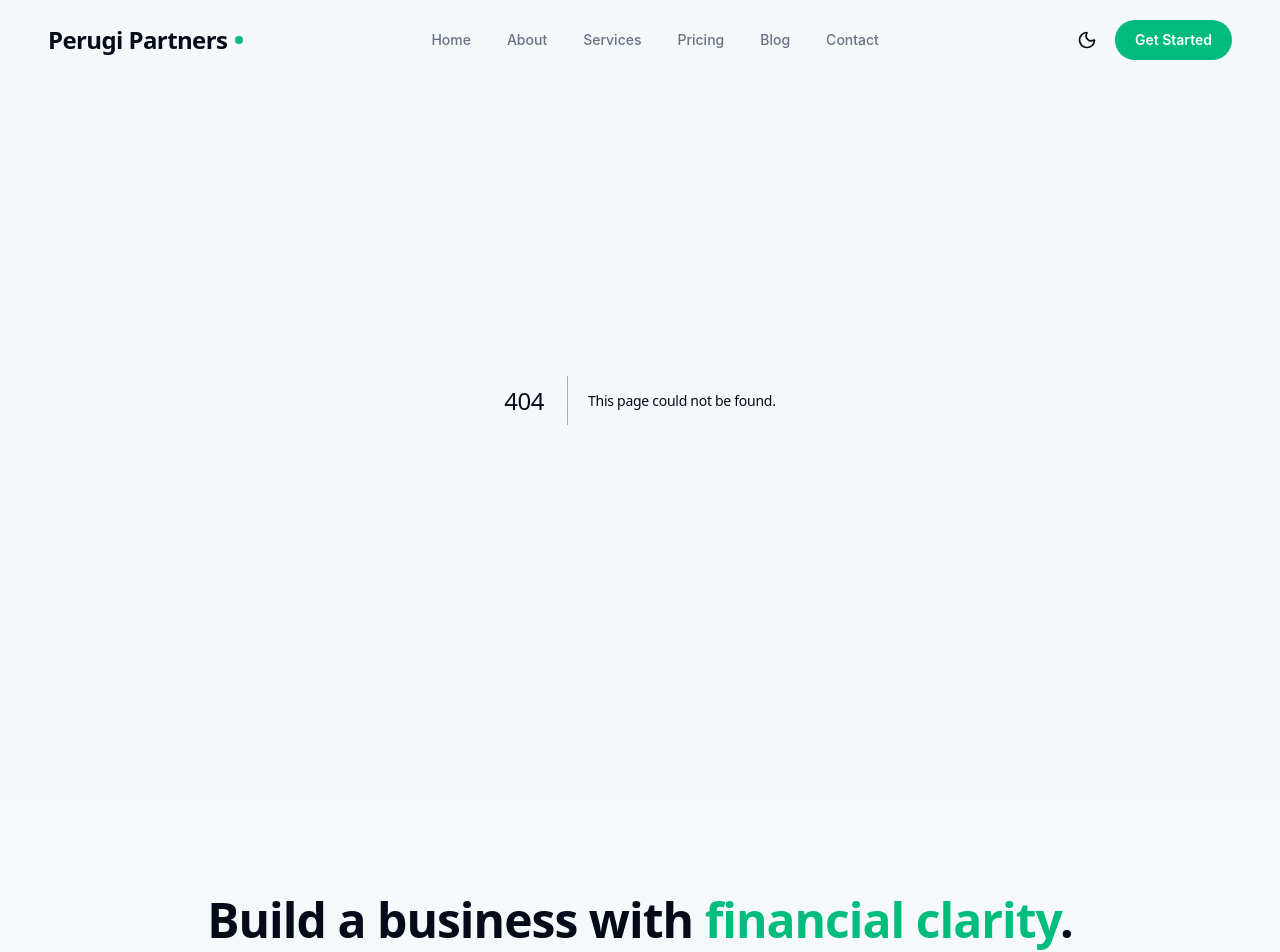
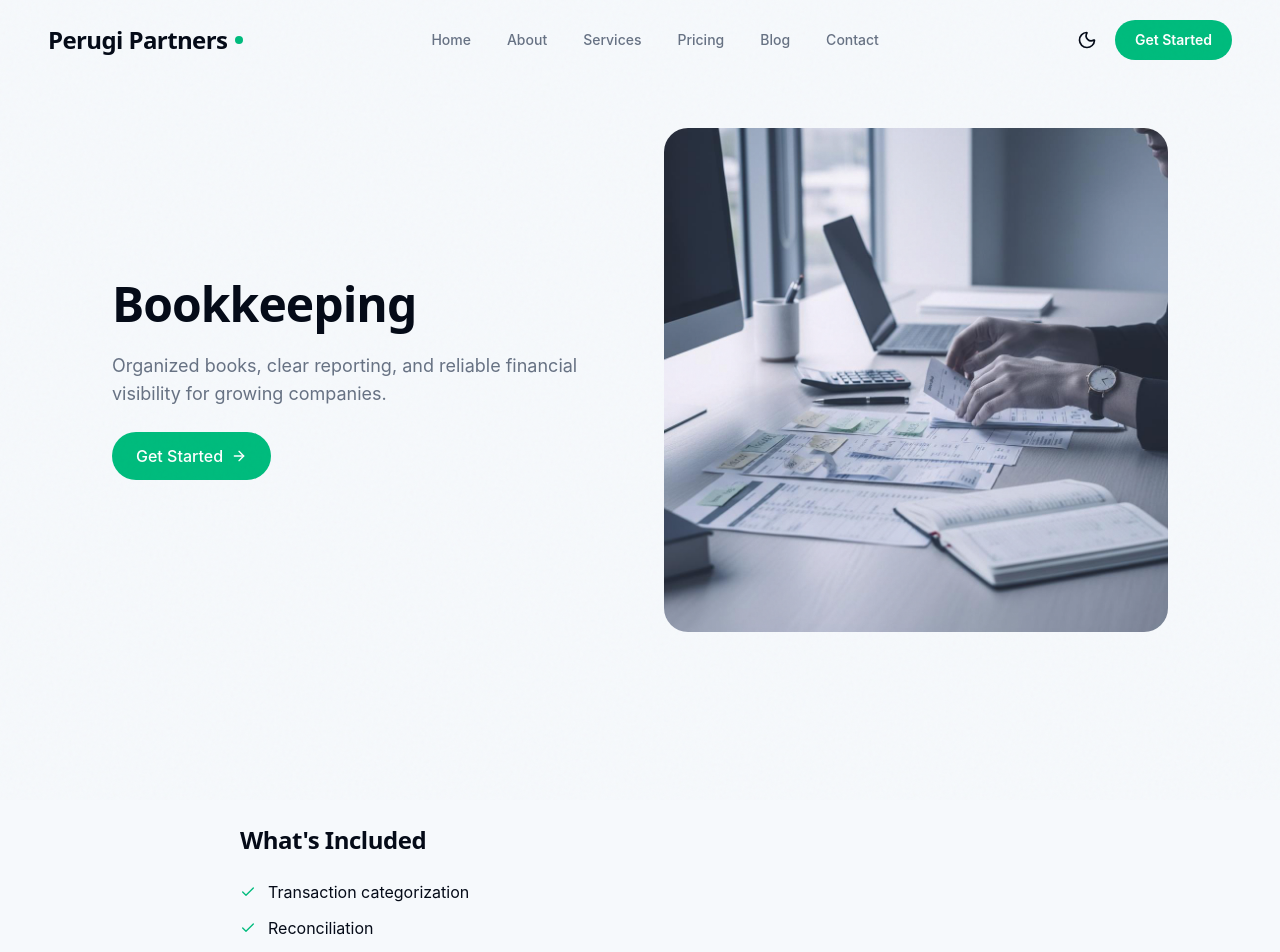
Before and after one commit to JabezRoberts/perugi-next, a Next.js app: page /services/bookkeeping in a window 1280 px wide. Before the commit this address had no page. Shown: the top 952 px of the page. Built offline with nearby package versions, Linux system fonts and the light colour scheme.

Commit message:
Dynamic services page work

```diff
--- a/src/app/constants/services.ts
+++ b/src/app/constants/services.ts
@@ -1,4 +1,4 @@
-import { BookOpen, FileText, Settings } from "lucide-react";
+import { BookOpen, FileText, Settings, BarChart3, Users, Check, TrendingUp, Wallet } from "lucide-react";
 
 export const services = [
   {
@@ -35,3 +35,83 @@ export const services = [
     ],
   },
 ];
+
+
+export const ServicesList = [
+  {
+    slug: 'bookkeeping',
+    title: 'Bookkeeping',
+    description: 'Organized books, clear reporting, and reliable financial visibility for growing companies.',
+    benefits: [
+      'Up-to-date financial records',
+      'Accurate categorization of transactions',
+      'Monthly reconciliation',
+      'Clean expense tracking',
+    ],
+  },
+  {
+    slug: 'financial-reporting',
+    title: 'Financial Reporting',
+    description: 'Clear monthly reports that help you understand business performance.',
+    benefits: [
+      'Profit & Loss statements',
+      'Cash flow summaries',
+      'Balance sheets',
+      'Monthly performance insights',
+    ],
+  },
+  {
+    slug: 'payroll-support',
+    title: 'Payroll Support',
+    description: 'Simple payroll tracking and structured employee payment records.',
+    benefits: [
+      'Payroll tracking system',
+      'Employee payment records',
+      'Clear payroll summaries',
+      'Organized reporting',
+    ],
+  },
+]
+
+export const AllServices = [
+  {
+    title: 'Bookkeeping',
+    slug: 'bookkeeping',
+    description: 'Organized books, clear reporting, and reliable financial visibility for growing companies.',
+    icon: BookOpen,
+    features: ['Transaction categorization', 'Reconciliation', 'Monthly bookkeeping', 'Expense tracking', 'Income tracking'],
+    image: '/images/service-bookkeeping.jpg',
+  },
+  {
+    title: 'Financial Reporting',
+    slug: 'financial-reporting',
+    description: 'Clear monthly reports that help you understand your business performance.',
+    icon: BarChart3,
+    features: ['Profit & Loss statements', 'Balance Sheets', 'Cash Flow summaries', 'Monthly reporting'],
+    image: '/images/service-reporting.jpg',
+  },
+  {
+    title: 'Payroll Support',
+    slug: 'payroll-support',
+    description: 'Streamlined payroll tracking and employee payment record management.',
+    icon: Users,
+    features: ['Payroll tracking', 'Employee payment records', 'Payroll organization', 'Reporting support'],
+    image: '/images/hero-workspace.jpg',
+  },
+  {
+    title: 'Financial Operations Support',
+    slug: 'financial-operations-support',
+    description: 'End-to-end financial operations support for growing businesses.',
+    icon: Wallet,
+    features: ['Expense visibility', 'Financial systems', 'Workflow organization', 'Operational financial tracking'],
+    image: '/images/service-operations.jpg',
+  },
+  {
+    title: 'Business Financial Insights',
+    slug: 'financial-insights',
+    description: 'Data-driven insights to help you make better business decisions.',
+    icon: TrendingUp,
+    features: ['Margin visibility', 'KPI tracking', 'Spending analysis', 'Financial trend analysis'],
+    image: '/images/pricing-hero.jpg',
+  },
+];
--- /dev/null
+++ b/src/app/services/[slug]/page.tsx
@@ -0,0 +1,181 @@
+import { ServicesList } from "@/app/constants/services";
+
+// import { notFound } from 'next/navigation'
+// import Link from 'next/link'
+// import { ArrowRight, Check } from 'lucide-react'
+// // import { services } from '@/data/services'
+
+// export default function ServicePage({ params }: { params: { slug: string } }) {
+//   const service = ServicesList.find((s) => s.slug === params.slug)
+
+//   if (!service) return notFound()
+
+//   return (
+//     <>
+//       {/* HERO */}
+//       <section className="w-full pt-32 pb-16 bg-background">
+//         <div className="w-full px-6 lg:px-12 max-w-4xl mx-auto">
+
+//           <span className="text-xs uppercase tracking-wider text-muted-foreground">
+//             Service
+//           </span>
+
+//           <h1 className="text-4xl lg:text-5xl font-bold mt-3 mb-5 leading-[0.95]">
+//             {service.title}
+//           </h1>
+
+//           <p className="text-muted-foreground text-lg max-w-2xl">
+//             {service.description}
+//           </p>
+
+//           <Link
+//             href="/get-started"
+//             className="inline-flex items-center gap-2 mt-8 px-6 py-3 bg-emerald-500 text-white rounded-full font-semibold hover:scale-105 transition-all"
+//           >
+//             Get Started <ArrowRight className="w-4 h-4" />
+//           </Link>
+//         </div>
+//       </section>
+
+//       {/* BENEFITS */}
+//       <section className="w-full py-16 bg-card/30">
+//         <div className="w-full px-6 lg:px-12 max-w-4xl mx-auto">
+
+//           <h2 className="text-2xl lg:text-3xl font-bold mb-8">
+//             What you get
+//           </h2>
+
+//           <div className="space-y-4">
+//             {service.benefits.map((item) => (
+//               <div
+//                 key={item}
+//                 className="flex items-start gap-3 p-4 rounded-2xl bg-background border border-border"
+//               >
+//                 <Check className="w-5 h-5 text-emerald-500 mt-0.5" />
+//                 <span className="text-foreground">{item}</span>
+//               </div>
+//             ))}
+//           </div>
+//         </div>
+//       </section>
+
+//       {/* CTA */}
+//       <section className="w-full py-20 bg-[#0B0F17] text-white text-center">
+//         <div className="max-w-3xl mx-auto px-6">
+
+//           <h2 className="text-3xl lg:text-4xl font-bold mb-4">
+//             Get clarity on your {service.title.toLowerCase()}
+//           </h2>
+
+//           <p className="text-white/70 mb-8">
+//             Stop guessing your numbers. Start making decisions with confidence.
+//           </p>
+
+//           <Link
+//             href="/get-started"
+//             className="inline-flex items-center gap-2 px-8 py-4 bg-emerald-500 text-white rounded-full font-semibold hover:scale-105 transition-all"
+//           >
+//             Book a Consultation <ArrowRight className="w-4 h-4" />
+//           </Link>
+
+//         </div>
+//       </section>
+//     </>
+//   )
+// }
+
+
+import { notFound } from 'next/navigation'
+import Image from 'next/image'
+import Link from 'next/link'
+import { Check, ArrowRight } from 'lucide-react'
+
+import { AllServices } from '@/app/constants/services'
+
+export function generateStaticParams() {
+  return AllServices.map((service) => ({
+    slug: service.slug,
+  }))
+}
+
+export default async function ServicePage({
+  params,
+}: {
+  params: Promise<{ slug: string }>
+}) {
+  const { slug } = await params
+
+  const service = AllServices.find((s) => s.slug === slug)
+
+  if (!service) {
+    notFound()
+  }
+
+  return (
+    <main className="w-full bg-background">
+
+      {/* Hero */}
+      <section className="w-full py-24 lg:py-32">
+        <div className="max-w-6xl mx-auto px-6 lg:px-12 grid lg:grid-cols-2 gap-12 items-center">
+
+          <div>
+            <h1 className="text-4xl lg:text-5xl font-bold mb-6">
+              {service.title}
+            </h1>
+
+            <p className="text-muted-foreground text-lg mb-6">
+              {service.description}
+            </p>
+
+            <Link
+              href="/get-started"
+              className="inline-flex items-center gap-2 px-6 py-3 bg-emerald-500 text-white rounded-full font-medium"
+            >
+              Get Started
+              <ArrowRight className="w-4 h-4" />
+            </Link>
+          </div>
+
+          {service.image && (
+            <div className="rounded-3xl overflow-hidden">
+              <Image
+                src={service.image}
+                alt={service.title}
+                width={800}
+                height={600}
+                className="object-cover w-full h-full"
+              />
+            </div>
+          )}
+
+        </div>
+      </section>
+
+      {/* Features */}
+      {Array.isArray(service.features) && service.features.length > 0 && (
+        <section className="w-full py-16">
+          <div className="max-w-4xl mx-auto px-6 lg:px-12">
+
+            <h2 className="text-2xl font-bold mb-6">
+              What&apos;s Included
+            </h2>
+
+            <ul className="space-y-3">
+              {service.features.map((feature: string) => (
+                <li
+                  key={feature}
+                  className="flex items-center gap-3"
+                >
+                  <Check className="w-4 h-4 text-emerald-500 flex-shrink-0" />
+                  <span>{feature}</span>
+                </li>
+              ))}
+            </ul>
+
+          </div>
+        </section>
+      )}
+
+    </main>
+  )
+}
--- a/src/app/services/page.tsx
+++ b/src/app/services/page.tsx
@@ -1,34 +1,40 @@
 import Link from 'next/link'
-import { ArrowRight, BookOpen, BarChart3, Users, Check, TrendingUp, Wallet } from 'lucide-react'
+import { ArrowRight} from 'lucide-react'
 import AnimatedSection from '@/components/AnimatedSection'
+import { AllServices } from '@/app/constants/services'
+import { Check } from 'lucide-react'
 
-const allServices = [
-  {
-    title: 'Bookkeeping', description: 'Organized books, clear reporting, and reliable financial visibility for growing companies.',
-    icon: BookOpen, features: ['Transaction categorization', 'Reconciliation', 'Monthly bookkeeping', 'Expense tracking', 'Income tracking'],
-    href: '/bookkeeping', image: '/images/service-bookkeeping.jpg',
-  },
-  {
-    title: 'Financial Reporting', description: 'Clear monthly reports that help you understand your business performance.',
-    icon: BarChart3, features: ['Profit & Loss statements', 'Balance Sheets', 'Cash Flow summaries', 'Monthly reporting'],
-    href: '/contact', image: '/images/service-reporting.jpg',
-  },
-  {
-    title: 'Payroll Support', description: 'Streamlined payroll tracking and employee payment record management.',
-    icon: Users, features: ['Payroll tracking', 'Employee payment records', 'Payroll organization', 'Reporting support'],
-    href: '/contact', image: '/images/hero-workspace.jpg',
-  },
-  {
-    title: 'Financial Operations Support', description: 'End-to-end financial operations support for growing businesses.',
-    icon: Wallet, features: ['Expense visibility', 'Financial systems', 'Workflow organization', 'Operational financial tracking'],
-    href: '/contact', image: '/images/service-operations.jpg',
-  },
-  {
-    title: 'Business Financial Insights', description: 'Data-driven insights to help you make better business decisions.',
-    icon: TrendingUp, features: ['Margin visibility', 'KPI tracking', 'Spending analysis', 'Financial trend analysis'],
-    href: '/contact', image: '/images/pricing-hero.jpg',
-  },
-]
+// const allServices = [
+//   {
+//     title: 'Bookkeeping', description: 'Organized books, clear reporting, and reliable financial visibility for growing companies.',
+//     icon: BookOpen, features: ['Transaction categorization', 'Reconciliation', 'Monthly bookkeeping', 'Expense tracking', 'Income tracking'],
+//     href: '/bookkeeping', image: '/images/service-bookkeeping.jpg',
+//   },
+//   {
+//     title: 'Financial Reporting', description: 'Clear monthly reports that help you understand your business performance.',
+//     icon: BarChart3, features: ['Profit & Loss statements', 'Balance Sheets', 'Cash Flow summaries', 'Monthly reporting'],
+//     href: '/get-started', image: '/images/service-reporting.jpg',
+//   },
+//   {
+//     title: 'Payroll Support', description: 'Streamlined payroll tracking and employee payment record management.',
+//     icon: Users, features: ['Payroll tracking', 'Employee payment records', 'Payroll organization', 'Reporting support'],
+//     href: '/get-started', image: '/images/hero-workspace.jpg',
+//   },
+//   {
+//     title: 'Financial Operations Support', description: 'End-to-end financial operations support for growing businesses.',
+//     icon: Wallet, features: ['Expense visibility', 'Financial systems', 'Workflow organization', 'Operational financial tracking'],
+//     href: '/get-started', image: '/images/service-operations.jpg',
+//   },
+//   {
+//     title: 'Business Financial Insights', description: 'Data-driven insights to help you make better business decisions.',
+//     icon: TrendingUp, features: ['Margin visibility', 'KPI tracking', 'Spending analysis', 'Financial trend analysis'],
+//     href: '/get-started', image: '/images/pricing-hero.jpg',
+//   },
+// ];
+
+
+
+
 
 export const metadata = {
   title: 'Services | Perugi Partners',
@@ -62,7 +68,7 @@ export default function Services() {
       <section className="w-full py-16 lg:py-24 bg-background">
         <div className="w-full px-6 lg:px-12 max-w-6xl mx-auto">
           <div className="space-y-20">
-            {allServices.map((service, i) => (
+            {AllServices.map((service, i) => (
               <AnimatedSection key={service.title}>
                 <div className={`grid lg:grid-cols-2 gap-10 items-center ${i % 2 === 1 ? '' : ''}`}>
                   <div className={i % 2 === 1 ? 'lg:order-2' : ''}>
@@ -83,7 +89,10 @@ export default function Services() {
                         </li>
                       ))}
                     </ul>
-                    <Link href={service.href} className="inline-flex items-center gap-2 text-sm font-medium text-emerald-500 hover:gap-3 transition-all">
+                    <Link
+                      href={`/services/${service.slug}`}
+                      className="inline-flex items-center gap-2 text-sm font-medium text-emerald-500 hover:gap-3 transition-all"
+                    >
                       Learn More <ArrowRight className="w-4 h-4" />
                     </Link>
                   </div>
@@ -101,8 +110,8 @@ export default function Services() {
             <h2 className="text-3xl lg:text-5xl font-bold mb-4 text-white">
               Let&apos;s simplify your financial <span className="text-emerald-500">operations</span>.
             </h2>
-            <Link href="/contact" className="inline-flex items-center gap-2 px-8 py-4 bg-emerald-500 text-white font-semibold rounded-full hover:scale-105 active:scale-95 transition-all mt-8">
-              Book a Consultation <ArrowRight className="w-4 h-4" />
+            <Link href="/get-started" className="inline-flex items-center gap-2 px-8 py-4 bg-emerald-500 text-white font-semibold rounded-full hover:scale-105 active:scale-95 transition-all mt-8">
+              Get Started <ArrowRight className="w-4 h-4" />
             </Link>
           </AnimatedSection>
         </div>
```
